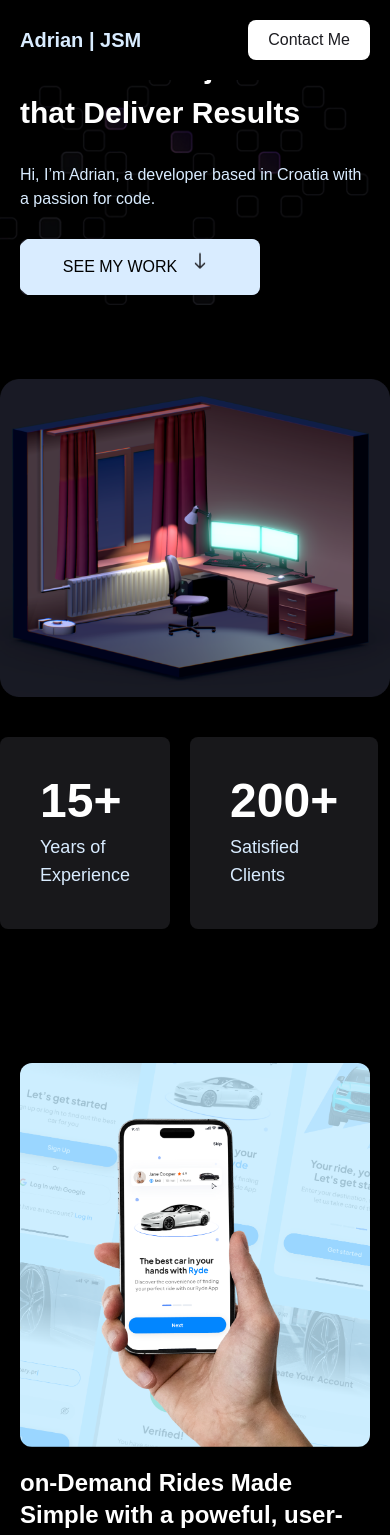
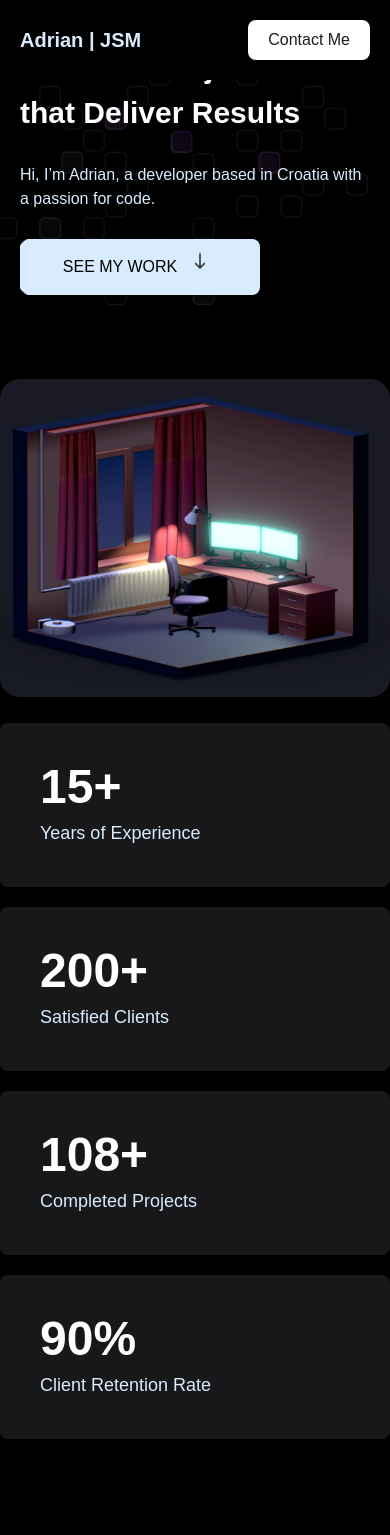
Before and after one commit to AssiaChemlali/Portfolio-3D, a React (Vite) app: page / in a window 390 px wide. Shown: the top 1535 px of the page. Built offline with nearby package versions, Linux system fonts and the light colour scheme; a web font is replaced by a local one.

Commit message:
fix amimatedCounter grid

```diff
--- a/src/components/AnimatedCounter.jsx
+++ b/src/components/AnimatedCounter.jsx
@@ -4,7 +4,7 @@ import CountUp from 'react-countup';
 const AnimatedCounter = () => {
   return (
     <div className='md:px-20 w-full mt-12 xl:mt-0' id="counter">
-      <div className=" flex gap-5 items-center justify-between">
+      <div className=" grid grid-cols-1 md:grid-cols-2 xl:grid-cols-4 gap-5 items-center justify-between">
           {counterItems.map((counter,index)=>(
             <div
             key={index}
--- a/src/sections/Footer.jsx
+++ b/src/sections/Footer.jsx
@@ -3,11 +3,11 @@ import {socialImgs } from "../data/index"
 const Footer = () => {
   return (
     <footer className='px-5 md:px-20 py-10'>
-      <div className='flex  items-center justify-between'>
+      <div className='flex flex-col md:flex-row items-center justify-between gap-5'>
         <p className='text-white-50'>Terms & Conditions</p>
         <ul className='flex flex-row gap-2 '>
           {socialImgs.map((social,index)=>(
-            <li key={index} className='border border-black-200 p-3 rounded-xl hover:bg-black-200'><img src={social.imgPath} alt="" /></li>
+            <li key={index} className='border border-black-200 p-3 rounded-xl hover:bg-black-200 transition-all'><img src={social.imgPath} alt="" /></li>
           ))}
         </ul>
         <p className='text-white-50'>© 2025 Adrian Hajdin. All rights reserved.</p>
```
